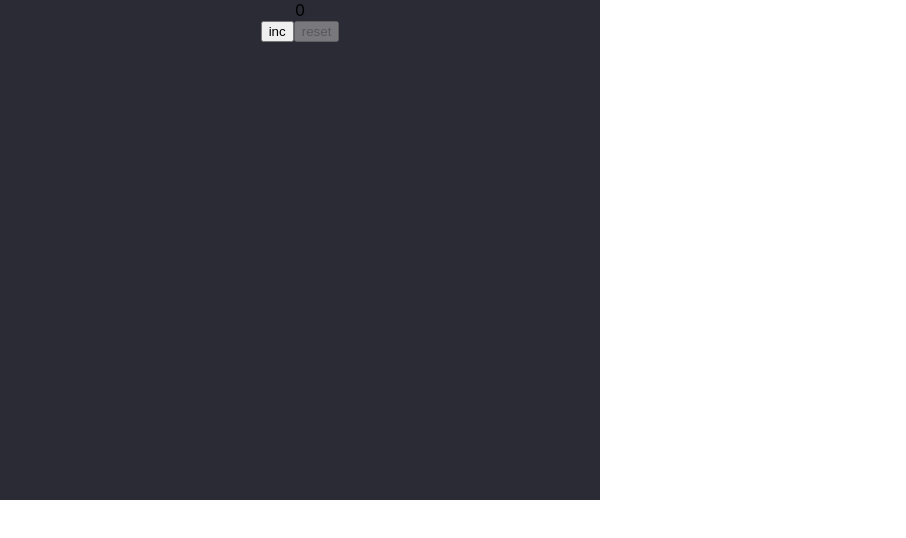
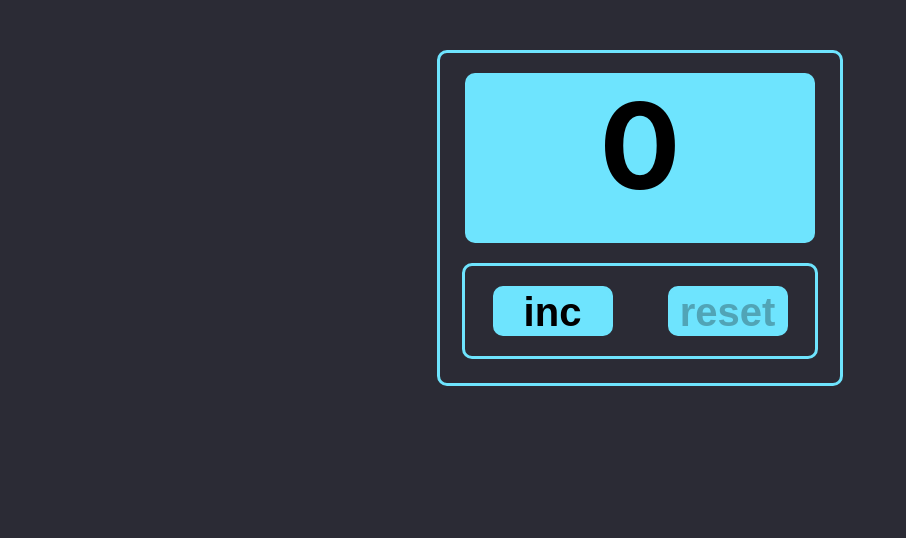
Before and after one commit to IJTINK7/Homework, a React (Create React App) app in the folder monday-counter-exam/: page / in a window 1280 px wide. Shown: the top 538 px of the page, without its empty margins (0-906 px from the left). Built offline with nearby package versions, Linux system fonts and the light colour scheme.

Commit message:
Adding styles for Counter component

```diff
--- a/monday-counter-exam/src/App.css
+++ b/monday-counter-exam/src/App.css
@@ -1,38 +1,6 @@
+body{
+  background-color: #2b2b35;
+}
 .App {
   text-align: center;
 }
-
-.App-logo {
-  height: 40vmin;
-  pointer-events: none;
-}
-
-@media (prefers-reduced-motion: no-preference) {
-  .App-logo {
-    animation: App-logo-spin infinite 20s linear;
-  }
-}
-
-.App-header {
-  background-color: #282c34;
-  min-height: 100vh;
-  display: flex;
-  flex-direction: column;
-  align-items: center;
-  justify-content: center;
-  font-size: calc(10px + 2vmin);
-  color: white;
-}
-
-.App-link {
-  color: #61dafb;
-}
-
-@keyframes App-logo-spin {
-  from {
-    transform: rotate(0deg);
-  }
-  to {
-    transform: rotate(360deg);
-  }
-}
--- a/monday-counter-exam/src/Counter/Counter.css
+++ b/monday-counter-exam/src/Counter/Counter.css
@@ -1,5 +1,36 @@
 .Container{
-    width: 600px;
-    height: 500px;
+    width: 400px;
+    height: 330px;
     background-color: #2b2b35;
+    margin: 50px auto;
+    border: 3px #6ee4fe solid;
+    border-radius: 10px;
 }
+.Display{
+    width: 350px;
+    height: 170px;
+    background-color: #6ee4fe;
+    margin: 20px auto;
+    border-radius: 10px;
+    font-size: 120px;
+    font-weight: 700;
+}
+.ButtonsContainer{
+    width: 350px;
+    height: 90px;
+    margin: 20px auto;
+    border: 3px #6ee4fe solid;
+    border-radius: 10px;
+    display: flex;
+    justify-content: space-around;
+    align-items: center;
+}
+button{
+    background-color: #6ee4fe;
+    border: 3px #6ee4fe solid;
+    border-radius: 10px;
+    width: 120px;
+    height: 50px;
+    font-size: 40px;
+    font-weight: 700;
+}
```
